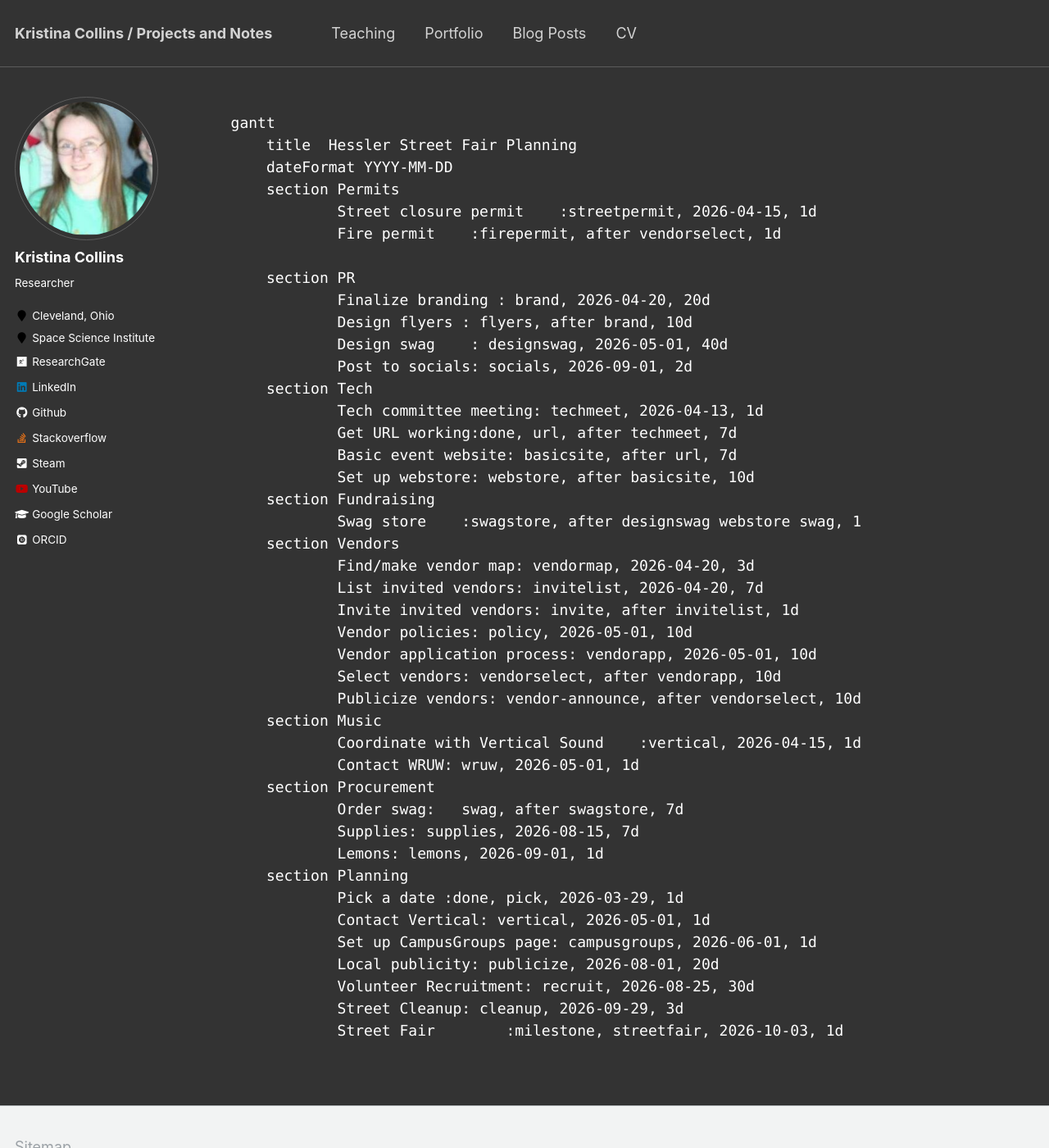
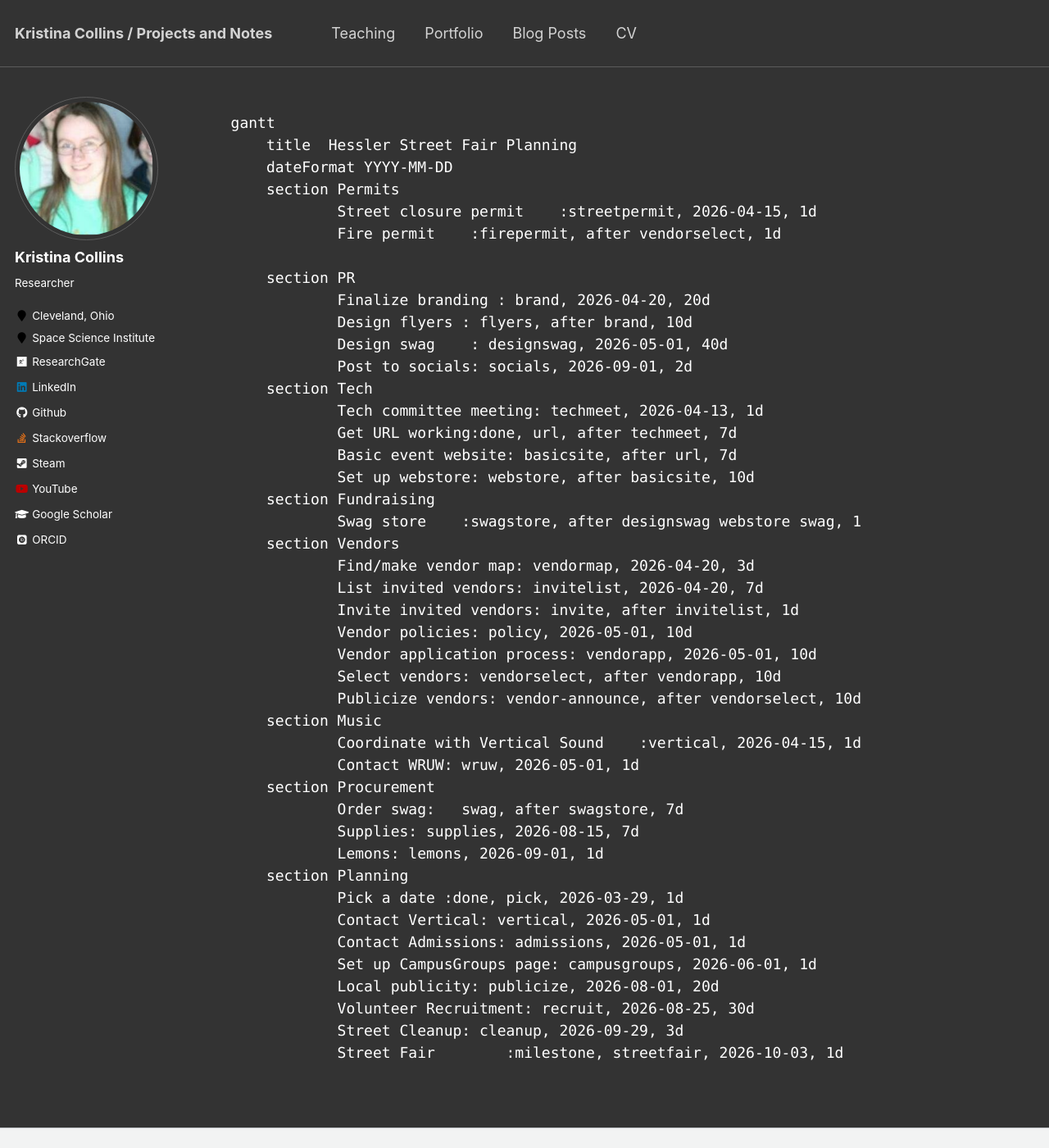
Before and after one commit to KCollins/KCollins.github.io, a Jekyll site: the page built from files/fairplan.md, in a window 1280 px wide and 1400 px high. Shown: the whole window at 82% size. Built offline with Jekyll 4.4.1, drawn with Linux system fonts in a browser that asks for light colours; some web fonts are replaced; our own code applies the rules of GitHub Pages for plain Markdown files.

Commit message:
Update fairplan.md

```diff
--- a/files/fairplan.md
+++ b/files/fairplan.md
@@ -36,6 +36,7 @@ gantt
     section Planning
             Pick a date :done, pick, 2026-03-29, 1d
             Contact Vertical: vertical, 2026-05-01, 1d
+            Contact Admissions: admissions, 2026-05-01, 1d
             Set up CampusGroups page: campusgroups, 2026-06-01, 1d
             Local publicity: publicize, 2026-08-01, 20d
             Volunteer Recruitment: recruit, 2026-08-25, 30d
```
